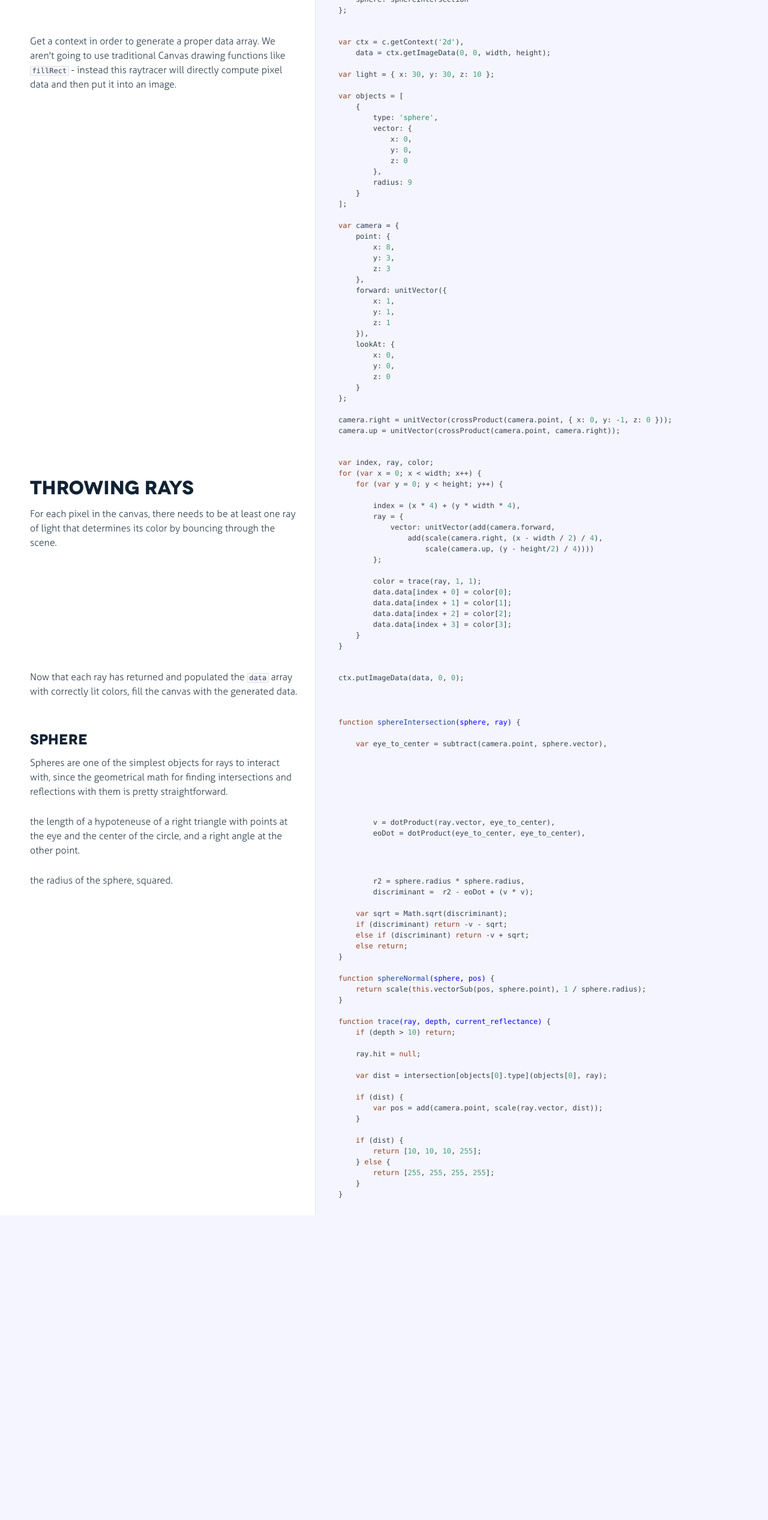
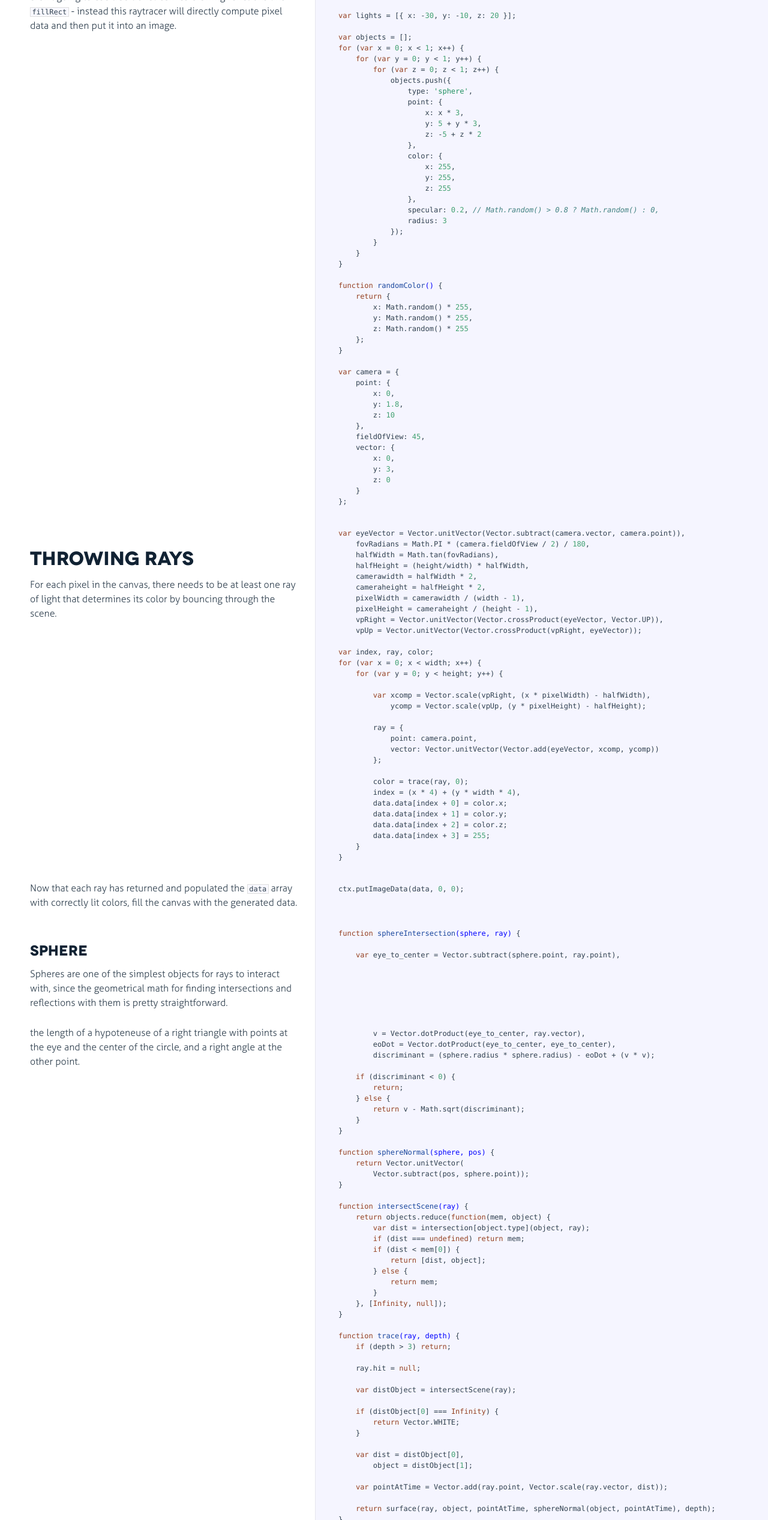
Before and after one commit to tmcw/literate-raytracer, a website: page docs/raytracer.html in a window 1280 px wide. Shown: the part 266-2800 px from the top of the page at 60% size. Before the commit the page ends 2292 px from the top, so only its background shows below. Drawn offline with Linux system fonts and the light colour scheme.

Commit message:
Update docs

```diff
--- a/docs/raytracer.html
+++ b/docs/raytracer.html
@@ -2,7 +2,7 @@
 
 <html>
 <head>
-  <title>raytracer.js</title>
+  <title>Setup</title>
   <meta http-equiv="content-type" content="text/html; charset=UTF-8">
   <meta name="viewport" content="width=device-width, target-densitydpi=160dpi, initial-scale=1.0; maximum-scale=1.0; user-scalable=0;">
   <link rel="stylesheet" media="all" href="docco.css" />
@@ -11,49 +11,23 @@
   <div id="container">
     <div id="background"></div>
 
-      <ul id="jump_to">
-        <li>
-          <a class="large" href="javascript:void(0);">Jump To &hellip;</a>
-          <a class="small" href="javascript:void(0);">+</a>
-          <div id="jump_wrapper">
-          <div id="jump_page">
-
-
-              <a class="source" href="raytracer.html">
-                raytracer.js
-              </a>
-
-
-              <a class="source" href="vector.html">
-                vector.js
-              </a>
-
-          </div>
-        </li>
-      </ul>
-
     <ul class="sections">
-
-          <li id="title">
-              <div class="annotation">
-                  <h1>raytracer.js</h1>
-              </div>
-          </li>
 
 
 
         <li id="section-1">
             <div class="annotation">
 
-              <div class="pilwrap ">
+              <div class="pilwrap for-h1">
                 <a class="pilcrow" href="#section-1">&#182;</a>
               </div>
+              <h1>Setup</h1>
 
             </div>
 
             <div class="content"><div class='highlight'><pre><span class="keyword">var</span> c = document.getElementById(<span class="string">'c'</span>),
-    width = <span class="number">100</span>,
-    height = <span class="number">100</span>;
+    width = <span class="number">640</span>,
+    height = <span class="number">480</span>;
 
 c.width = width;
 c.height = height;
@@ -80,40 +54,52 @@ raytracer will directly compute pixel data and then put it into an image.</p>
             <div class="content"><div class='highlight'><pre><span class="keyword">var</span> ctx = c.getContext(<span class="string">'2d'</span>),
     data = ctx.getImageData(<span class="number">0</span>, <span class="number">0</span>, width, height);
 
-<span class="keyword">var</span> light = { x: <span class="number">30</span>, y: <span class="number">30</span>, z: <span class="number">10</span> };
+<span class="keyword">var</span> lights = [{ x: -<span class="number">30</span>, y: -<span class="number">10</span>, z: <span class="number">20</span> }];
 
-<span class="keyword">var</span> objects = [
-    {
-        type: <span class="string">'sphere'</span>,
-        vector: {
-            x: <span class="number">0</span>,
-            y: <span class="number">0</span>,
-            z: <span class="number">0</span>
-        },
-        radius: <span class="number">9</span>
+<span class="keyword">var</span> objects = [];
+<span class="keyword">for</span> (<span class="keyword">var</span> x = <span class="number">0</span>; x &lt; <span class="number">1</span>; x++) {
+    <span class="keyword">for</span> (<span class="keyword">var</span> y = <span class="number">0</span>; y &lt; <span class="number">1</span>; y++) {
+        <span class="keyword">for</span> (<span class="keyword">var</span> z = <span class="number">0</span>; z &lt; <span class="number">1</span>; z++) {
+            objects.push({
+                type: <span class="string">'sphere'</span>,
+                point: {
+                    x: x * <span class="number">3</span>,
+                    y: <span class="number">5</span> + y * <span class="number">3</span>,
+                    z: -<span class="number">5</span> + z * <span class="number">2</span>
+                },
+                color: {
+                    x: <span class="number">255</span>,
+                    y: <span class="number">255</span>,
+                    z: <span class="number">255</span>
+                },
+                specular: <span class="number">0.2</span>, <span class="comment">// Math.random() &gt; 0.8 ? Math.random() : 0,</span>
+                radius: <span class="number">3</span>
+            });
+        }
     }
-];
+}
+
+<span class="function"><span class="keyword">function</span> <span class="title">randomColor</span><span class="params">()</span> {</span>
+    <span class="keyword">return</span> {
+        x: Math.random() * <span class="number">255</span>,
+        y: Math.random() * <span class="number">255</span>,
+        z: Math.random() * <span class="number">255</span>
+    };
+}
 
 <span class="keyword">var</span> camera = {
     point: {
-        x: <span class="number">8</span>,
+        x: <span class="number">0</span>,
+        y: <span class="number">1.8</span>,
+        z: <span class="number">10</span>
+    },
+    fieldOfView: <span class="number">45</span>,
+    vector: {
+        x: <span class="number">0</span>,
         y: <span class="number">3</span>,
-        z: <span class="number">3</span>
-    },
-    forward: unitVector({
-        x: <span class="number">1</span>,
-        y: <span class="number">1</span>,
-        z: <span class="number">1</span>
-    }),
-    lookAt: {
-        x: <span class="number">0</span>,
-        y: <span class="number">0</span>,
         z: <span class="number">0</span>
     }
-};
-
-camera.right = unitVector(crossProduct(camera.point, { x: <span class="number">0</span>, y: -<span class="number">1</span>, z: <span class="number">0</span> }));
-camera.up = unitVector(crossProduct(camera.point, camera.right));</pre></div></div>
+};</pre></div></div>
 
         </li>
 
@@ -130,22 +116,35 @@ that determines its color by bouncing through the scene.</p>
 
             </div>
 
-            <div class="content"><div class='highlight'><pre><span class="keyword">var</span> index, ray, color;
+            <div class="content"><div class='highlight'><pre><span class="keyword">var</span> eyeVector = Vector.unitVector(Vector.subtract(camera.vector, camera.point)),
+    fovRadians = Math.PI * (camera.fieldOfView / <span class="number">2</span>) / <span class="number">180</span>,
+    halfWidth = Math.tan(fovRadians),
+    halfHeight = (height/width) * halfWidth,
+    camerawidth = halfWidth * <span class="number">2</span>,
+    cameraheight = halfHeight * <span class="number">2</span>,
+    pixelWidth = camerawidth / (width - <span class="number">1</span>),
+    pixelHeight = cameraheight / (height - <span class="number">1</span>),
+    vpRight = Vector.unitVector(Vector.crossProduct(eyeVector, Vector.UP)),
+    vpUp = Vector.unitVector(Vector.crossProduct(vpRight, eyeVector));
+
+<span class="keyword">var</span> index, ray, color;
 <span class="keyword">for</span> (<span class="keyword">var</span> x = <span class="number">0</span>; x &lt; width; x++) {
     <span class="keyword">for</span> (<span class="keyword">var</span> y = <span class="number">0</span>; y &lt; height; y++) {
 
-        index = (x * <span class="number">4</span>) + (y * width * <span class="number">4</span>),
+        <span class="keyword">var</span> xcomp = Vector.scale(vpRight, (x * pixelWidth) - halfWidth),
+            ycomp = Vector.scale(vpUp, (y * pixelHeight) - halfHeight);
+
         ray = {
-            vector: unitVector(add(camera.forward,
-                add(scale(camera.right, (x - width / <span class="number">2</span>) / <span class="number">4</span>),
-                    scale(camera.up, (y - height/<span class="number">2</span>) / <span class="number">4</span>))))
+            point: camera.point,
+            vector: Vector.unitVector(Vector.add(eyeVector, xcomp, ycomp))
         };
 
-        color = trace(ray, <span class="number">1</span>, <span class="number">1</span>);
-        data.data[index + <span class="number">0</span>] = color[<span class="number">0</span>];
-        data.data[index + <span class="number">1</span>] = color[<span class="number">1</span>];
-        data.data[index + <span class="number">2</span>] = color[<span class="number">2</span>];
-        data.data[index + <span class="number">3</span>] = color[<span class="number">3</span>];
+        color = trace(ray, <span class="number">0</span>);
+        index = (x * <span class="number">4</span>) + (y * width * <span class="number">4</span>),
+        data.data[index + <span class="number">0</span>] = color.x;
+        data.data[index + <span class="number">1</span>] = color.y;
+        data.data[index + <span class="number">2</span>] = color.z;
+        data.data[index + <span class="number">3</span>] = <span class="number">255</span>;
     }
 }</pre></div></div>
 
@@ -183,7 +182,7 @@ is pretty straightforward.</p>
 
             <div class="content"><div class='highlight'><pre><span class="function"><span class="keyword">function</span> <span class="title">sphereIntersection</span><span class="params">(sphere, ray)</span> {</span>
 
-    <span class="keyword">var</span> eye_to_center = subtract(camera.point, sphere.vector),</pre></div></div>
+    <span class="keyword">var</span> eye_to_center = Vector.subtract(sphere.point, ray.point),</pre></div></div>
 
         </li>
 
@@ -201,51 +200,94 @@ angle at the other point.</p>
 
             </div>
 
-            <div class="content"><div class='highlight'><pre>        v = dotProduct(ray.vector, eye_to_center),
-        eoDot = dotProduct(eye_to_center, eye_to_center),</pre></div></div>
+            <div class="content"><div class='highlight'><pre>        v = Vector.dotProduct(eye_to_center, ray.vector),
+        eoDot = Vector.dotProduct(eye_to_center, eye_to_center),
+        discriminant = (sphere.radius * sphere.radius) - eoDot + (v * v);
 
-        </li>
-
-
-        <li id="section-7">
-            <div class="annotation">
-
-              <div class="pilwrap ">
-                <a class="pilcrow" href="#section-7">&#182;</a>
-              </div>
-              <p>the radius of the sphere, squared.</p>
-
-            </div>
-
-            <div class="content"><div class='highlight'><pre>        r2 = sphere.radius * sphere.radius,
-        discriminant =  r2 - eoDot + (v * v);
-
-    <span class="keyword">var</span> sqrt = Math.sqrt(discriminant);
-    <span class="keyword">if</span> (discriminant) <span class="keyword">return</span> -v - sqrt;
-    <span class="keyword">else</span> <span class="keyword">if</span> (discriminant) <span class="keyword">return</span> -v + sqrt;
-    <span class="keyword">else</span> <span class="keyword">return</span>;
+    <span class="keyword">if</span> (discriminant &lt; <span class="number">0</span>) {
+        <span class="keyword">return</span>;
+    } <span class="keyword">else</span> {
+        <span class="keyword">return</span> v - Math.sqrt(discriminant);
+    }
 }
 
 <span class="function"><span class="keyword">function</span> <span class="title">sphereNormal</span><span class="params">(sphere, pos)</span> {</span>
-    <span class="keyword">return</span> scale(<span class="keyword">this</span>.vectorSub(pos, sphere.point), <span class="number">1</span> / sphere.radius);
+    <span class="keyword">return</span> Vector.unitVector(
+        Vector.subtract(pos, sphere.point));
 }
 
-<span class="function"><span class="keyword">function</span> <span class="title">trace</span><span class="params">(ray, depth, current_reflectance)</span> {</span>
-    <span class="keyword">if</span> (depth &gt; <span class="number">10</span>) <span class="keyword">return</span>;
+<span class="function"><span class="keyword">function</span> <span class="title">intersectScene</span><span class="params">(ray)</span> {</span>
+    <span class="keyword">return</span> objects.reduce(<span class="keyword">function</span>(mem, object) {
+        <span class="keyword">var</span> dist = intersection[object.type](object, ray);
+        <span class="keyword">if</span> (dist === <span class="literal">undefined</span>) <span class="keyword">return</span> mem;
+        <span class="keyword">if</span> (dist &lt; mem[<span class="number">0</span>]) {
+            <span class="keyword">return</span> [dist, object];
+        } <span class="keyword">else</span> {
+            <span class="keyword">return</span> mem;
+        }
+    }, [<span class="literal">Infinity</span>, <span class="literal">null</span>]);
+}
+
+<span class="function"><span class="keyword">function</span> <span class="title">trace</span><span class="params">(ray, depth)</span> {</span>
+    <span class="keyword">if</span> (depth &gt; <span class="number">3</span>) <span class="keyword">return</span>;
 
     ray.hit = <span class="literal">null</span>;
 
-    <span class="keyword">var</span> dist = intersection[objects[<span class="number">0</span>].type](objects[<span class="number">0</span>], ray);
+    <span class="keyword">var</span> distObject = intersectScene(ray);
 
-    <span class="keyword">if</span> (dist) {
-        <span class="keyword">var</span> pos = add(camera.point, scale(ray.vector, dist));
+    <span class="keyword">if</span> (distObject[<span class="number">0</span>] === <span class="literal">Infinity</span>) {
+        <span class="keyword">return</span> Vector.WHITE;
     }
 
-    <span class="keyword">if</span> (dist) {
-        <span class="keyword">return</span> [<span class="number">10</span>, <span class="number">10</span>, <span class="number">10</span>, <span class="number">255</span>];
-    } <span class="keyword">else</span> {
-        <span class="keyword">return</span> [<span class="number">255</span>, <span class="number">255</span>, <span class="number">255</span>, <span class="number">255</span>];
+    <span class="keyword">var</span> dist = distObject[<span class="number">0</span>],
+        object = distObject[<span class="number">1</span>];
+
+    <span class="keyword">var</span> pointAtTime = Vector.add(ray.point, Vector.scale(ray.vector, dist));
+
+    <span class="keyword">return</span> surface(ray, object, pointAtTime, sphereNormal(object, pointAtTime), depth);
+}
+
+<span class="function"><span class="keyword">function</span> <span class="title">visibleLight</span><span class="params">(pt)</span> {</span>
+    <span class="keyword">return</span> <span class="keyword">function</span>(light) {
+        <span class="keyword">return</span> intersectScene({
+            point: pt,
+            vector: Vector.unitVector(Vector.subtract(pt, light))
+        })[<span class="number">1</span>] !== <span class="literal">null</span>;
+    };
+}
+
+<span class="function"><span class="keyword">function</span> <span class="title">surface</span><span class="params">(ray, object, pointAtTime, normal, depth)</span> {</span>
+    <span class="keyword">var</span> b = object.color,
+        c = Vector.ZEROcp();
+    <span class="keyword">var</span> lambertCoefficient = <span class="number">0.8</span>,
+        reflectance = object.specular,
+        ambient = Math.max(<span class="number">1</span> - reflectance - lambertCoefficient, <span class="number">0</span>);
+
+    <span class="keyword">var</span> lambertAmount = <span class="number">0</span>;
+    lights
+        .filter(visibleLight(pointAtTime))
+        .forEach(<span class="keyword">function</span>(lightPoint) {
+            <span class="keyword">var</span> contribution = Vector.dotProduct(Vector.unitVector(
+                Vector.subtract(lightPoint, pointAtTime)), normal);
+            <span class="keyword">if</span> (contribution &gt; <span class="number">0</span>) lambertAmount += contribution;
+        });
+
+    <span class="keyword">if</span> (object.specular) {
+        <span class="keyword">var</span> reflectedRay = {
+            point: pointAtTime,
+            vector: Vector.reflectThrough(ray.vector, normal)
+        };
+        <span class="keyword">var</span> reflectedColor = trace(reflectedRay, ++depth);
+        <span class="keyword">if</span> (reflectedColor) {
+            c = Vector.add(c, Vector.scale(reflectedColor, object.specular));
+        }
     }
+
+    lambertAmount = Math.min(<span class="number">1</span>, lambertAmount);
+    c = Vector.add(c, Vector.scale(b, lambertCoefficient * lambertAmount));
+
+    c = Vector.add(c, Vector.scale(b, ambient));
+    <span class="keyword">return</span> c;
 }</pre></div></div>
 
         </li>
```
Also changed, not shown: raytracer.js (+9 -9 lines).
